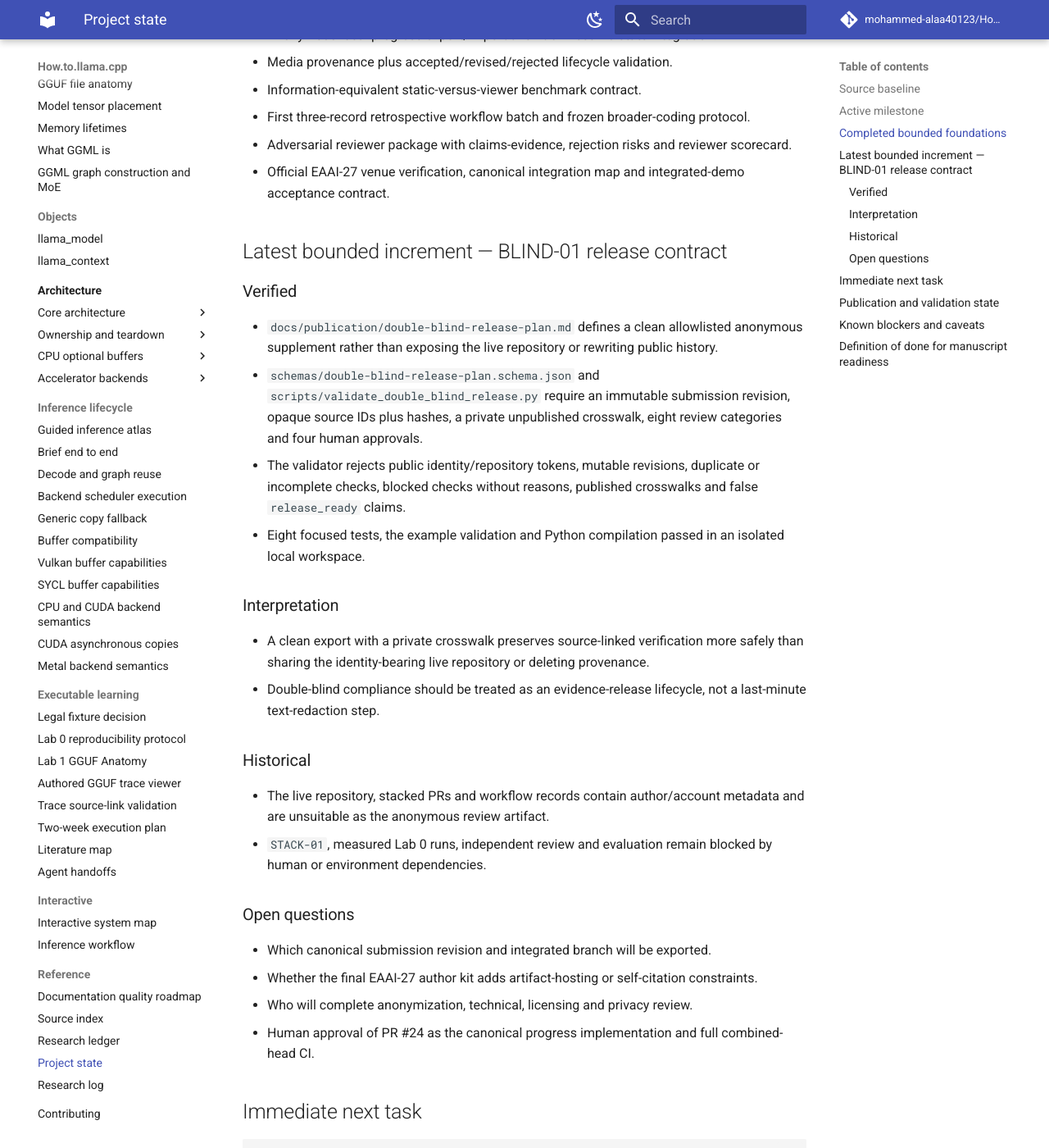
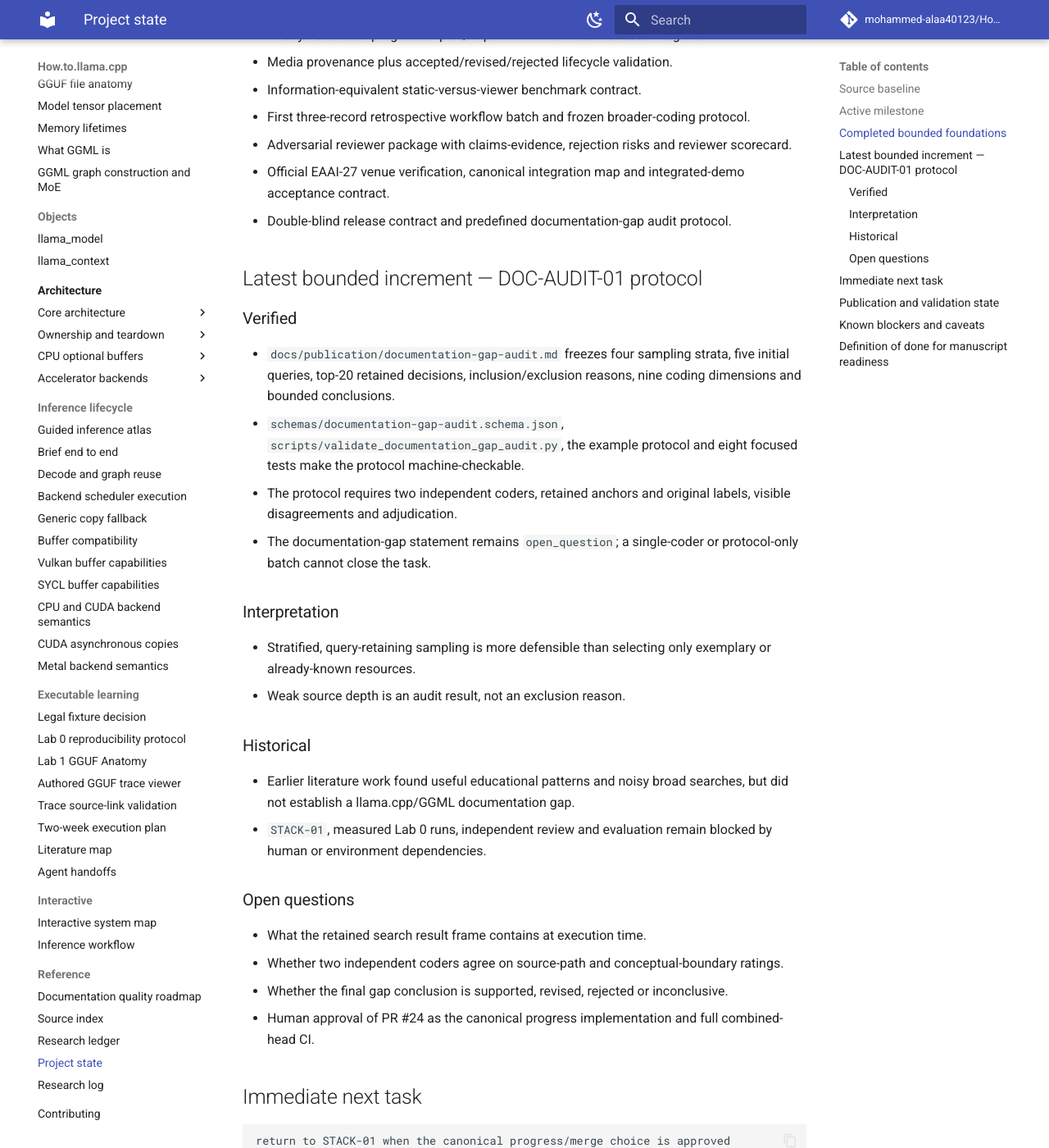
Before and after one commit to mohammed-alaa40123/How.to.llama.cpp, an MkDocs documentation site: the page built from docs/reference/project-state.md, in a window 1280 px wide and 1400 px high, scrolled down 879 px. Shown: the whole window at 82% size. Built offline with MkDocs 1.6.1 and Material for MkDocs 9.7.7, drawn with Linux system fonts in a browser that asks for light colours; comment, search, counter and statistics services are not loaded; some of the changed text lies outside the part shown.

Commit message:
docs: update project state for DOC-AUDIT-01

````diff
--- a/docs/reference/project-state.md
+++ b/docs/reference/project-state.md
@@ -27,31 +27,32 @@ Read this file after the root README on every run. It is the compact checkpoint
 - First three-record retrospective workflow batch and frozen broader-coding protocol.
 - Adversarial reviewer package with claims-evidence, rejection risks and reviewer scorecard.
 - Official EAAI-27 venue verification, canonical integration map and integrated-demo acceptance contract.
+- Double-blind release contract and predefined documentation-gap audit protocol.
 
-## Latest bounded increment — BLIND-01 release contract
+## Latest bounded increment — DOC-AUDIT-01 protocol
 
 ### Verified
 
-- `docs/publication/double-blind-release-plan.md` defines a clean allowlisted anonymous supplement rather than exposing the live repository or rewriting public history.
-- `schemas/double-blind-release-plan.schema.json` and `scripts/validate_double_blind_release.py` require an immutable submission revision, opaque source IDs plus hashes, a private unpublished crosswalk, eight review categories and four human approvals.
-- The validator rejects public identity/repository tokens, mutable revisions, duplicate or incomplete checks, blocked checks without reasons, published crosswalks and false `release_ready` claims.
-- Eight focused tests, the example validation and Python compilation passed in an isolated local workspace.
+- `docs/publication/documentation-gap-audit.md` freezes four sampling strata, five initial queries, top-20 retained decisions, inclusion/exclusion reasons, nine coding dimensions and bounded conclusions.
+- `schemas/documentation-gap-audit.schema.json`, `scripts/validate_documentation_gap_audit.py`, the example protocol and eight focused tests make the protocol machine-checkable.
+- The protocol requires two independent coders, retained anchors and original labels, visible disagreements and adjudication.
+- The documentation-gap statement remains `open_question`; a single-coder or protocol-only batch cannot close the task.
 
 ### Interpretation
 
-- A clean export with a private crosswalk preserves source-linked verification more safely than sharing the identity-bearing live repository or deleting provenance.
-- Double-blind compliance should be treated as an evidence-release lifecycle, not a last-minute text-redaction step.
+- Stratified, query-retaining sampling is more defensible than selecting only exemplary or already-known resources.
+- Weak source depth is an audit result, not an exclusion reason.
 
 ### Historical
 
-- The live repository, stacked PRs and workflow records contain author/account metadata and are unsuitable as the anonymous review artifact.
+- Earlier literature work found useful educational patterns and noisy broad searches, but did not establish a llama.cpp/GGML documentation gap.
 - `STACK-01`, measured Lab 0 runs, independent review and evaluation remain blocked by human or environment dependencies.
 
 ### Open questions
 
-- Which canonical submission revision and integrated branch will be exported.
-- Whether the final EAAI-27 author kit adds artifact-hosting or self-citation constraints.
-- Who will complete anonymization, technical, licensing and privacy review.
+- What the retained search result frame contains at execution time.
+- Whether two independent coders agree on source-path and conceptual-boundary ratings.
+- Whether the final gap conclusion is supported, revised, rejected or inconclusive.
 - Human approval of PR #24 as the canonical progress implementation and full combined-head CI.
 
 ## Immediate next task
@@ -62,15 +63,17 @@ return to STACK-01 when the canonical progress/merge choice is approved
   → run complete Documentation CI
   → execute DEMO-01 and measured LAB0-03/LAB0-04 when environments exist
 otherwise
-  → design DOC-AUDIT-01 with a predefined sampling protocol
+  → execute DOC-AUDIT-01 only after an independent second coder is available
+  → do not strengthen the documentation-gap claim from the protocol alone
   → do not expand broad learner-facing features
 ```
 
 ## Publication and validation state
 
 - `docs/publication/orchestrator-state.md` remains authoritative.
-- `docs/publication/evidence-backlog.md` records `BLIND-01` as in progress: the release contract exists, but no anonymous bundle or final review exists.
-- Passing component CI establishes bounded contracts only; it does not establish combined deployability, learner benefit, native execution, longitudinal representativeness, independent correctness or anonymous-release readiness.
+- `docs/publication/evidence-backlog.md` records `DOC-AUDIT-01` as in progress: the predefined protocol exists, but retained search results, double-coding and adjudication do not.
+- `BLIND-01` remains in progress: the release contract exists, but no anonymous bundle or final review exists.
+- Passing component CI establishes bounded contracts only; it does not establish combined deployability, learner benefit, native execution, documentation-gap novelty, independent correctness or anonymous-release readiness.
 - No participant data, telemetry, authenticated sync, restricted model weights, paid generation or manuscript prose were introduced.
 
 ## Known blockers and caveats
@@ -80,6 +83,7 @@ otherwise
 - no real Ubuntu 24.04 or devcontainer Lab 0 record;
 - no independent llama.cpp/GGML technical reviewer;
 - no independent DATA-01B coder or approved retrospective study window;
+- no independent DOC-AUDIT-01 second coder or retained result frame;
 - no approved evaluation/ethics pathway;
 - no materialized anonymous artifact, identity scan, final license/accessibility review or release approvals;
 - Pages verification applies only after canonical integration reaches `main` and deploys.
@@ -93,4 +97,5 @@ otherwise
 - independent technical correctness review;
 - approved and completed evaluation pathway;
 - resolved fatal reviewer concerns;
-- verified current venue requirements and reviewed anonymous artifact-release path.
+- verified current venue requirements and reviewed anonymous artifact-release path;
+- documentation-gap language bounded by a completed systematic audit or explicitly reported as inconclusive.
````
Also changed, not shown: other parts of docs/reference/project-state.md (+2 -2 lines).
